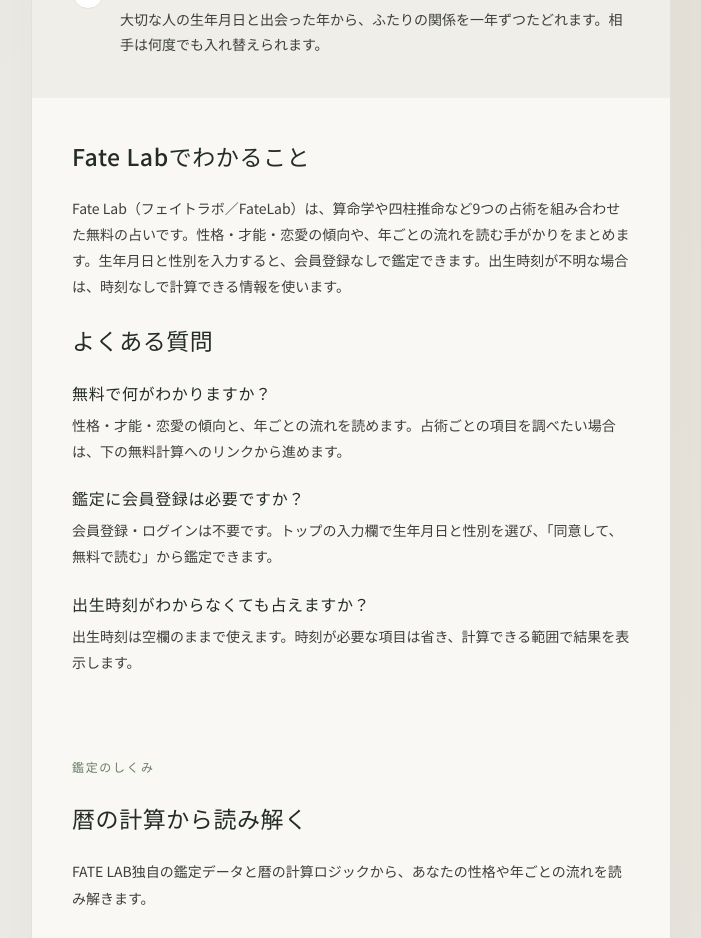
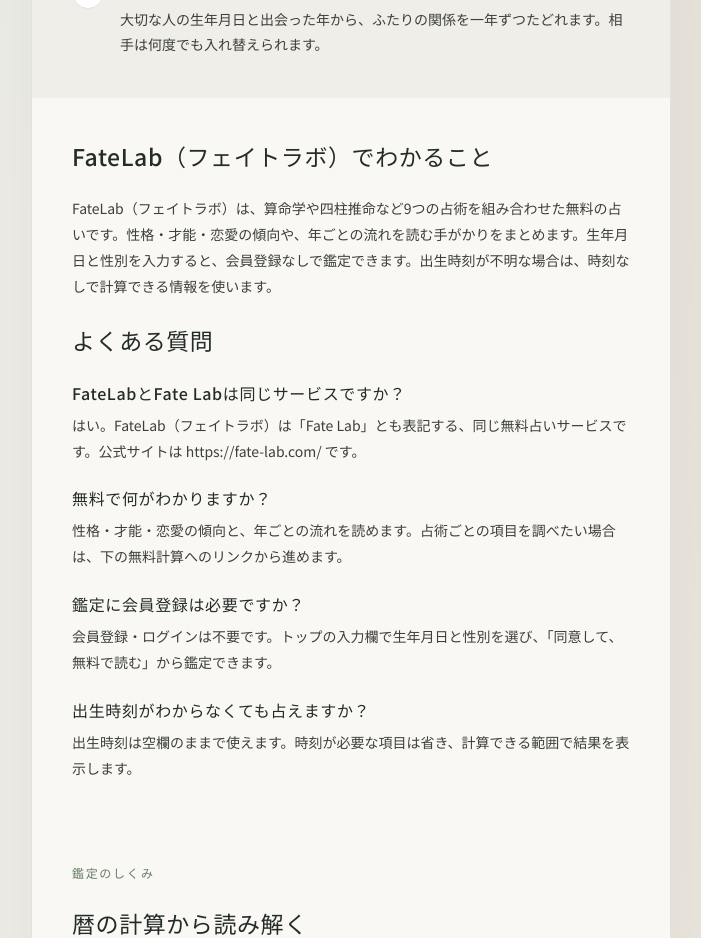
Before and after one commit to onsai-tokyo/fortune-site, a React (Vite) app in the folder frontend/: page / in a window 1280 px wide. Shown: the part 2920-3858 px from the top of the page, without its empty margins (289-990 px from the left). Built offline with nearby package versions, Linux system fonts and the light colour scheme; no server answers.

Commit message:
Lead homepage search signals with the unspaced FateLab name

```diff
--- a/frontend/homepage-copy.js
+++ b/frontend/homepage-copy.js
@@ -1,10 +1,11 @@
 // Shared service introduction for initial HTML and the React homepage.
 export const homepageCopy = {
-  title: 'Fate Lab（フェイトラボ）｜生年月日で無料鑑定・算命学など9占術を統合',
-  description: 'Fate Lab（フェイトラボ）は、生年月日から算命学・四柱推命など9つの占術を組み合わせ、性格・恋愛や年ごとの流れを無料で鑑定。会員登録は不要です。出生時刻が不明でも使え、計算できる項目を表示します。',
+  title: 'FateLab（フェイトラボ）｜生年月日で無料鑑定・算命学など9占術を統合',
+  description: 'FateLab（フェイトラボ）は、生年月日から算命学・四柱推命など9つの占術を組み合わせ、性格・恋愛や年ごとの流れを無料で鑑定。会員登録は不要です。出生時刻が不明でも使え、計算できる項目を表示します。',
   heading: '生年月日で占う無料鑑定',
-  introduction: 'Fate Lab（フェイトラボ／FateLab）は、算命学や四柱推命など9つの占術を組み合わせた無料の占いです。性格・才能・恋愛の傾向や、年ごとの流れを読む手がかりをまとめます。生年月日と性別を入力すると、会員登録なしで鑑定できます。出生時刻が不明な場合は、時刻なしで計算できる情報を使います。',
+  introduction: 'FateLab（フェイトラボ）は、算命学や四柱推命など9つの占術を組み合わせた無料の占いです。性格・才能・恋愛の傾向や、年ごとの流れを読む手がかりをまとめます。生年月日と性別を入力すると、会員登録なしで鑑定できます。出生時刻が不明な場合は、時刻なしで計算できる情報を使います。',
   faqs: [
+    { question: 'FateLabとFate Labは同じサービスですか？', answer: 'はい。FateLab（フェイトラボ）は「Fate Lab」とも表記する、同じ無料占いサービスです。公式サイトは https://fate-lab.com/ です。' },
     { question: '無料で何がわかりますか？', answer: '性格・才能・恋愛の傾向と、年ごとの流れを読めます。占術ごとの項目を調べたい場合は、下の無料計算へのリンクから進めます。' },
     { question: '鑑定に会員登録は必要ですか？', answer: '会員登録・ログインは不要です。トップの入力欄で生年月日と性別を選び、「同意して、無料で読む」から鑑定できます。' },
     { question: '出生時刻がわからなくても占えますか？', answer: '出生時刻は空欄のままで使えます。時刻が必要な項目は省き、計算できる範囲で結果を表示します。' },
--- a/frontend/seo/lastmod.json
+++ b/frontend/seo/lastmod.json
@@ -1,6 +1,6 @@
 {
   "/": {
-    "hash": "12e3d2ad5679fed0c413126a2bd175efd8e75316c3b10d886a75fa130c948f03",
+    "hash": "20cd970d226147e2ee4bc1c1b7ce22dfdd78a2e8bdf9b88adccfd1b206d6e2e2",
     "lastmod": "2026-11-19"
   },
   "/about": {
@@ -368,7 +368,7 @@
     "lastmod": null
   },
   "/threads-launch": {
-    "hash": "96e4d736630050dcfacd1aa4309c0393900ad1148dceb6bf1b92626279a63fbc",
+    "hash": "e004bccfb1f67e2bba3670b02a3024bdd4199c421ee001daf1c20d0afdab7865",
     "lastmod": "2026-11-19"
   },
   "/tokushoho": {
--- a/frontend/src/web/pages/TopPage.tsx
+++ b/frontend/src/web/pages/TopPage.tsx
@@ -138,7 +138,7 @@ export function TopPage() {
       </section>
 
       <section className="fl-landing-section flex flex-col gap-4 px-6 py-10">
-        <h2 className="m-0 text-xl font-medium leading-relaxed">Fate Labでわかること</h2>
+        <h2 className="m-0 text-xl font-medium leading-relaxed">FateLab（フェイトラボ）でわかること</h2>
         <p className="m-0 text-sm leading-[1.85] text-fl-body">{homepageCopy.introduction}</p>
         <h2 className="m-0 text-xl font-medium leading-relaxed">よくある質問</h2>
         {homepageCopy.faqs.map(faq => (
```
Also changed, not shown: frontend/build-script.js, 1 other file (tests, documents, lock files or other folders).
